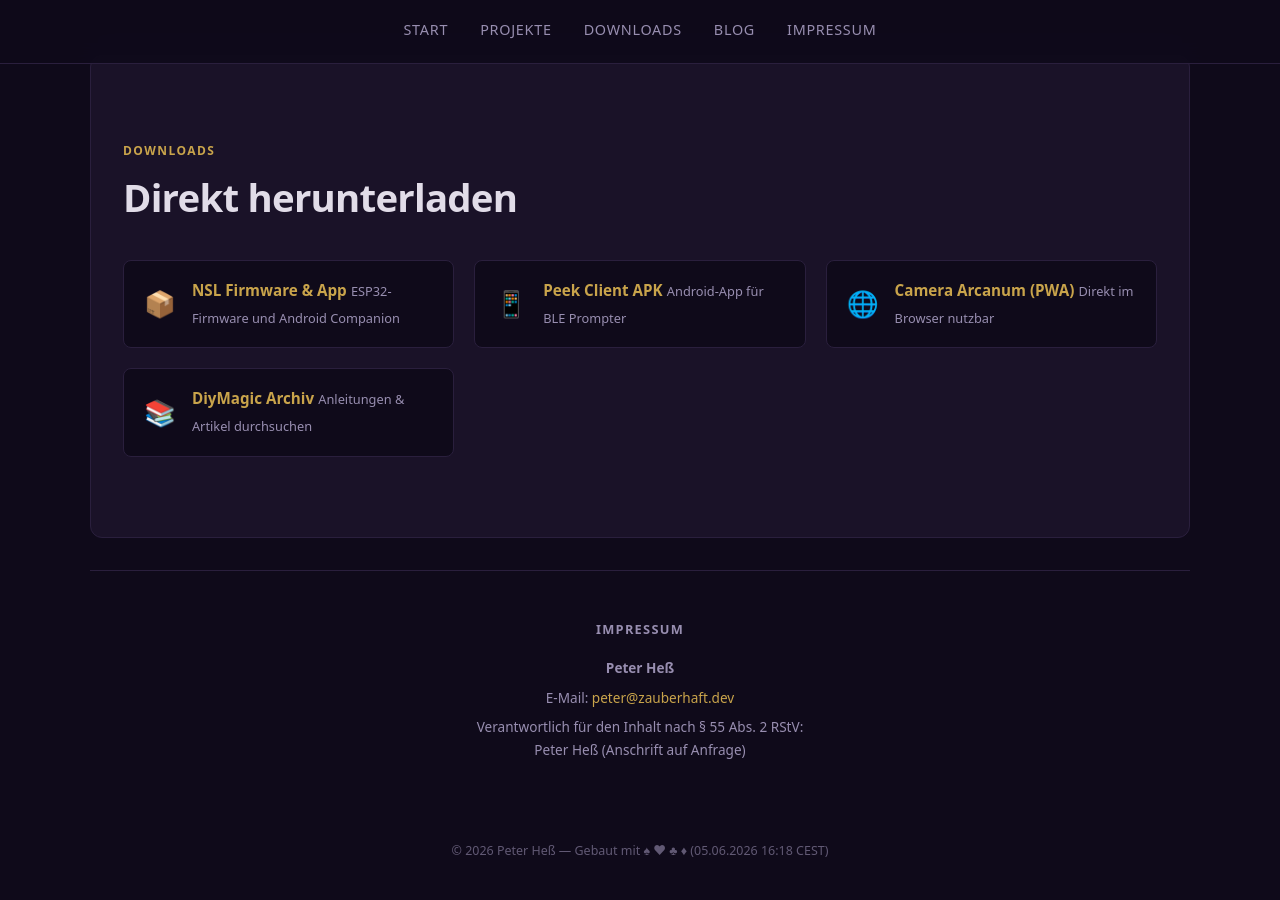
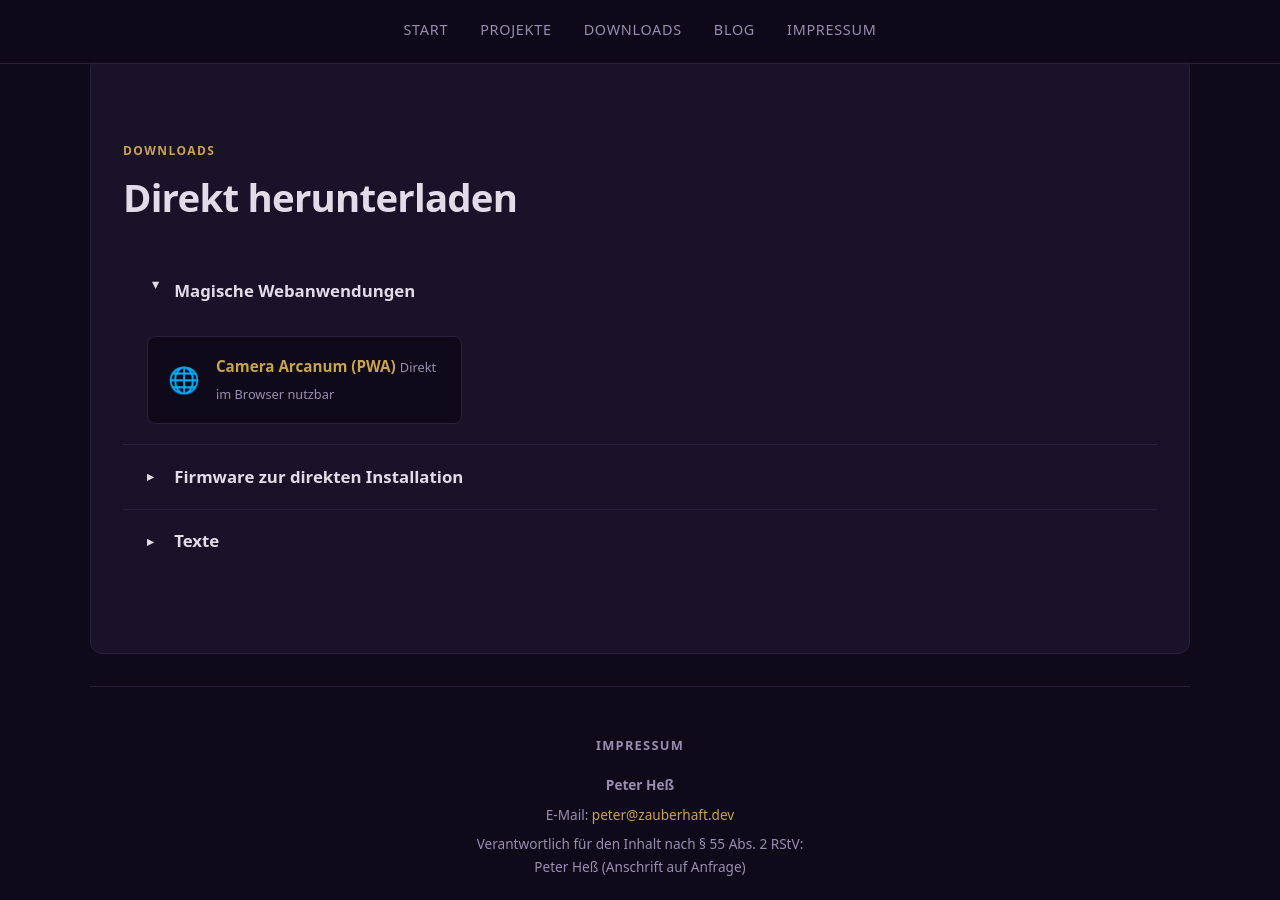
Before and after one commit to hesspet/Zauberhaft, a Jekyll site: the page built from index.html, in a window 1280 px wide and 900 px high, scrolled down 1532 px. Built offline with Jekyll 4.4.1, drawn with Linux system fonts in a browser that asks for light colours.

Commit message:
Download-Bereich: Kapitel-Struktur mit Accordion
downloads.yml: Kapitel (Magische Webanwendungen, Firmware, Texte) mit Unterkapitel (BlePrompter). downloads.html: <details>/<summary>-Accordion mit verschachtelten Kapiteln. main.scss: Accordion-Styling mit Dreiecks-Icons, Hover, Leer-Platzhalter.

```diff
--- a/_data/downloads.yml
+++ b/_data/downloads.yml
@@ -1,22 +1,29 @@
 # Zauberhaft — Download-Daten
-# Neue Download-Links hier hinzufügen.
+# Kapitel mit optionalen Unterkapiteln und Einträgen.
 
-- name: "NSL Firmware & App"
-  emoji: "📦"
-  description: "ESP32-Firmware und Android Companion"
-  url: https://github.com/hesspet/Nasreddins-Secret-Listener/releases
+- chapter: Magische Webanwendungen
+  items:
+    - name: "Camera Arcanum (PWA)"
+      emoji: "🌐"
+      description: "Direkt im Browser nutzbar"
+      url: https://github.com/hesspet/Nasreddins-Camera-Arcanum
 
-- name: "Peek Client APK"
-  emoji: "📱"
-  description: "Android-App für BLE Prompter"
-  url: https://github.com/hesspet/Nasreddins-Simple-Peek-Client2/releases
+- chapter: Firmware zur direkten Installation
+  subchapters:
+    - name: BlePrompter
+      items:
+        - name: "NSL Firmware & App"
+          emoji: "📦"
+          description: "ESP32-Firmware und Android Companion"
+          url: https://github.com/hesspet/Nasreddins-Secret-Listener/releases
+        - name: "Peek Client APK"
+          emoji: "📱"
+          description: "Android-App für BLE Prompter"
+          url: https://github.com/hesspet/Nasreddins-Simple-Peek-Client2/releases
 
-- name: "Camera Arcanum (PWA)"
-  emoji: "🌐"
-  description: "Direkt im Browser nutzbar"
-  url: https://github.com/hesspet/Nasreddins-Camera-Arcanum
-
-- name: "DiyMagic Archiv"
-  emoji: "📚"
-  description: "Anleitungen & Artikel durchsuchen"
-  url: /diy-magic/
+- chapter: Texte
+  items:
+    - name: "DiyMagic Archiv"
+      emoji: "📚"
+      description: "Anleitungen & Artikel durchsuchen"
+      url: /diy-magic/
--- a/_includes/downloads.html
+++ b/_includes/downloads.html
@@ -1,8 +1,14 @@
 <section id="downloads">
     <span class="section-label">Downloads</span>
     <h2 class="section-title">Direkt herunterladen</h2>
+
+    {% for chapter in site.data.downloads %}
+    <details class="dl-chapter"{% if forloop.first %} open{% endif %}>
+        <summary class="dl-chapter__title">{{ chapter.chapter }}</summary>
+        <div class="dl-chapter__body">
+            {% if chapter.items and chapter.items.size > 0 %}
             <div class="dl-grid">
-        {% for dl in site.data.downloads %}
+                {% for dl in chapter.items %}
                 <a class="dl-item" href="{{ dl.url }}" target="_blank" rel="noopener">
                     <span class="dl-icon">{{ dl.emoji }}</span>
                     <span class="dl-info">
@@ -12,4 +18,35 @@
                 </a>
                 {% endfor %}
             </div>
+            {% endif %}
+
+            {% if chapter.subchapters %}
+            {% for sub in chapter.subchapters %}
+            <details class="dl-subchapter" open>
+                <summary class="dl-subchapter__title">{{ sub.name }}</summary>
+                {% if sub.items and sub.items.size > 0 %}
+                <div class="dl-grid">
+                    {% for dl in sub.items %}
+                    <a class="dl-item" href="{{ dl.url }}" target="_blank" rel="noopener">
+                        <span class="dl-icon">{{ dl.emoji }}</span>
+                        <span class="dl-info">
+                            <span class="dl-name">{{ dl.name }}</span>
+                            <span class="dl-desc">{{ dl.description }}</span>
+                        </span>
+                    </a>
+                    {% endfor %}
+                </div>
+                {% else %}
+                <p class="dl-empty">Inhalt folgt.</p>
+                {% endif %}
+            </details>
+            {% endfor %}
+            {% endif %}
+
+            {% unless chapter.items or chapter.subchapters %}
+            <p class="dl-empty">Inhalt folgt.</p>
+            {% endunless %}
+        </div>
+    </details>
+    {% endfor %}
 </section>
--- a/assets/css/main.scss
+++ b/assets/css/main.scss
@@ -189,11 +189,83 @@ section {
     margin: 2rem auto;
     max-width: var(--max-width);
 }
+
+/* Chapter accordion */
+.dl-chapter {
+    border-bottom: 1px solid var(--border);
+}
+.dl-chapter:last-child {
+    border-bottom: none;
+}
+.dl-chapter__title {
+    display: flex; align-items: center;
+    padding: 1.1rem 1.5rem;
+    font-size: 1.05rem;
+    font-weight: 700;
+    cursor: pointer;
+    user-select: none;
+    transition: color 0.2s;
+}
+.dl-chapter__title:hover { color: var(--accent); }
+.dl-chapter__title::before {
+    content: "▸";
+    display: inline-block;
+    width: 1.2rem;
+    font-size: 0.8rem;
+    margin-right: 0.5rem;
+    transition: transform 0.2s;
+}
+.dl-chapter[open] .dl-chapter__title::before {
+    transform: rotate(90deg);
+}
+.dl-chapter__body {
+    padding: 0 1.5rem 1.25rem;
+}
+
+/* Subchapter accordion */
+.dl-subchapter {
+    margin-top: 0.75rem;
+    border: 1px solid var(--border);
+    border-radius: 8px;
+}
+.dl-subchapter__title {
+    display: flex; align-items: center;
+    padding: 0.85rem 1.1rem;
+    font-size: 0.9rem;
+    font-weight: 600;
+    cursor: pointer;
+    user-select: none;
+    transition: color 0.2s;
+}
+.dl-subchapter__title:hover { color: var(--accent); }
+.dl-subchapter__title::before {
+    content: "▸";
+    display: inline-block;
+    width: 1rem;
+    font-size: 0.75rem;
+    margin-right: 0.4rem;
+    transition: transform 0.2s;
+}
+.dl-subchapter[open] .dl-subchapter__title::before {
+    transform: rotate(90deg);
+}
+.dl-subchapter .dl-grid {
+    padding: 0 1.1rem 1rem;
+}
+
+/* Empty placeholder */
+.dl-empty {
+    color: var(--text-muted);
+    font-style: italic;
+    padding: 0.5rem 0;
+    font-size: 0.85rem;
+}
+
 .dl-grid {
     display: grid;
     grid-template-columns: repeat(auto-fill, minmax(260px, 1fr));
     gap: 1.25rem;
-    margin-top: 1.5rem;
+    margin-top: 0.75rem;
 }
 .dl-item {
     display: flex; align-items: center; gap: 1rem;
@@ -211,6 +283,12 @@ section {
 .dl-info { min-width: 0; }
 .dl-info .dl-name { font-weight: 600; font-size: 0.95rem; }
 .dl-info .dl-desc { font-size: 0.8rem; color: var(--text-muted); }
+
+/* summary reset */
+.dl-chapter summary::-webkit-details-marker,
+.dl-subchapter summary::-webkit-details-marker { display: none; }
+.dl-chapter summary,
+.dl-subchapter summary { list-style: none; }
 
 /* ── Impressum ── */
 #impressum {
```
Lines whose indentation alone changed are shown as unchanged.
